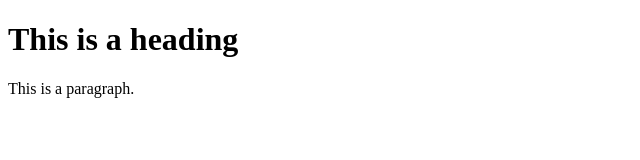
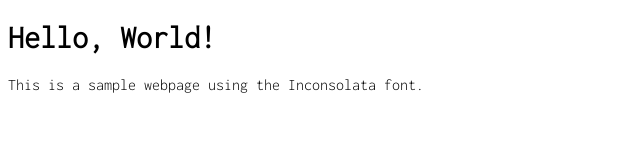
Before and after one commit to DapperBanana/dapperbanana.github.io, a plain HTML site: page testing.html in a window 1280 px wide. Shown: the whole page, without its empty margins (0-640 px from the left). Drawn offline with Linux system fonts and the light colour scheme.

Commit message:
Update testing.html

```diff
--- a/testing.html
+++ b/testing.html
@@ -1,10 +1,21 @@
 <!DOCTYPE html>
-<html>
-<title>HTML Tutorial</title>
+<html lang="en">
+<head>
+  <meta charset="UTF-8">
+  <meta name="viewport" content="width=device-width, initial-scale=1.0">
+  <title>Your Webpage Title</title>
+  <link rel="stylesheet" href="https://fonts.googleapis.com/css2?family=Inconsolata:wght@300&display=swap">
+  <style>
+    /* Your additional CSS styles can go here */
+    body {
+      font-family: 'Inconsolata', monospace;
+      /* Other styling for the body */
+    }
+  </style>
+</head>
 <body>
-
-<h1>This is a heading</h1>
-<p>This is a paragraph.</p>
-
+  <!-- Your HTML content goes here -->
+  <h1>Hello, World!</h1>
+  <p>This is a sample webpage using the Inconsolata font.</p>
 </body>
 </html>
```
